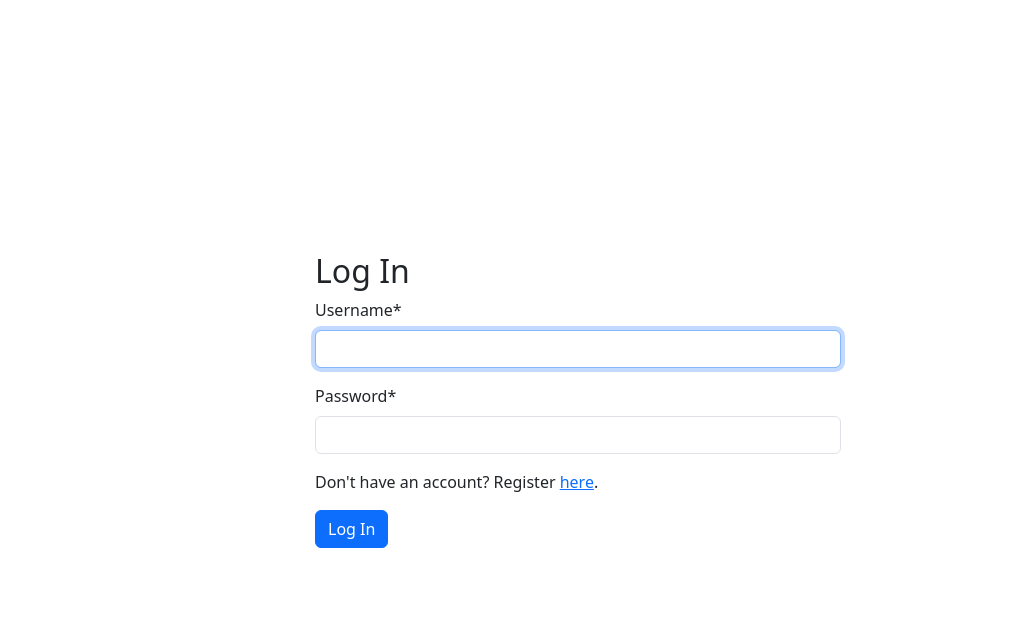
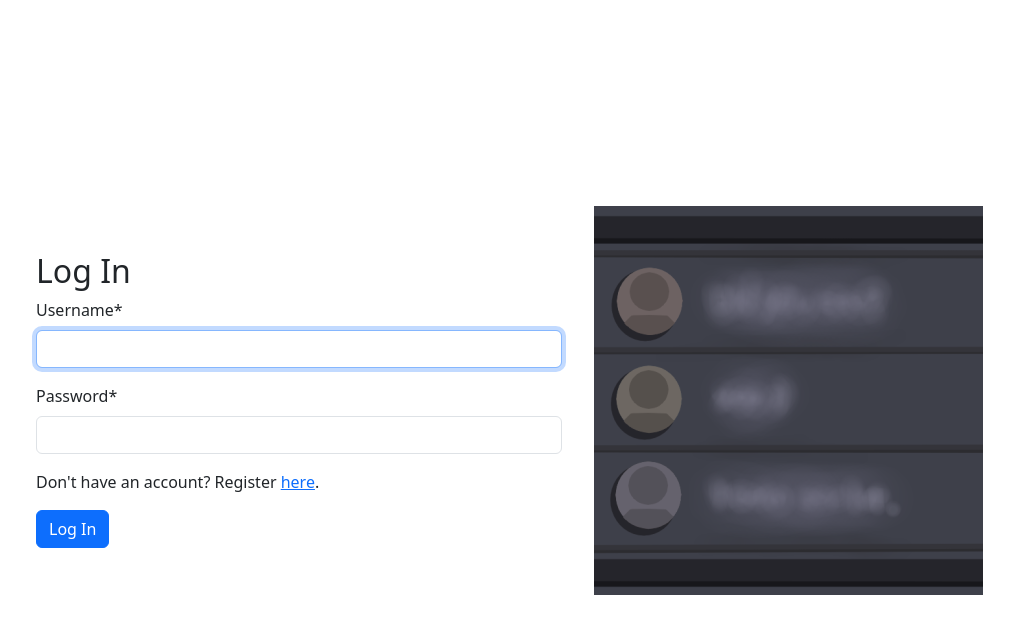
Before and after one commit to MrDaPoyo/stilbe, a Django app: page /auth/login/ in a window 1280 px wide. Shown: the top 634 px of the page, without its empty margins (62-1076 px from the left). Run offline with Django 5.2, Linux system fonts and the light colour scheme; some libraries are stand-ins or nearby versions.

Commit message:
Refactor static file configuration and add image to login page

```diff
--- a/project/project/settings.py
+++ b/project/project/settings.py
@@ -61,6 +61,9 @@ LOGIN_REDIRECT_URL = '/home'
 LOGOUT_REDIRECT_URL = "/auth/login"
 LOGIN_URL = "/auth/login"
 LOGIN_REDIRECT_URL = "/home"
+
+STATIC_URL = '/static/'
+STATICFILES_DIRS = [BASE_DIR / 'static']
 
 TEMPLATES = [
     {
--- a/project/templates/registration/login.html
+++ b/project/templates/registration/login.html
@@ -1,5 +1,6 @@
 {% extends 'base.html' %}
 {% load crispy_forms_tags %}
+{% load static %}
 
 {% block title %}Log In{% endblock title %}
 {% block content %}
@@ -13,5 +14,8 @@
                 <button type="submit" class="btn btn-primary">Log In</button>
             </form>
         </div>
+        <div class="w-50 h-auto p-3">
+            <img src="{% static 'images/drawing_for_poyo.webp' %}" alt="My Image">
+        </div>
     </div>
 {% endblock content %}
```
Also changed, not shown: project/db.sqlite3, project/static/images/drawing_for_poyo.webp (added), 1 other file.
